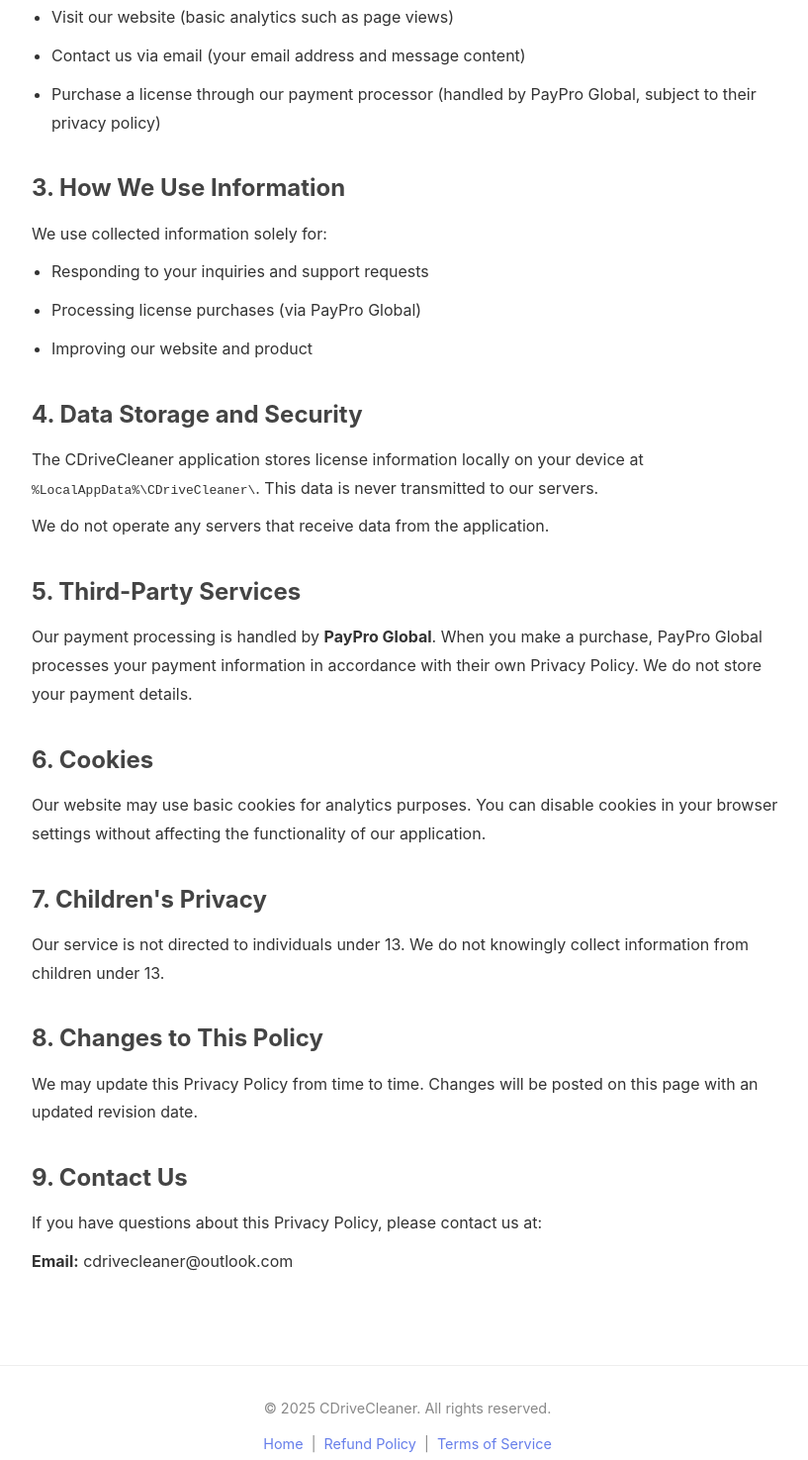
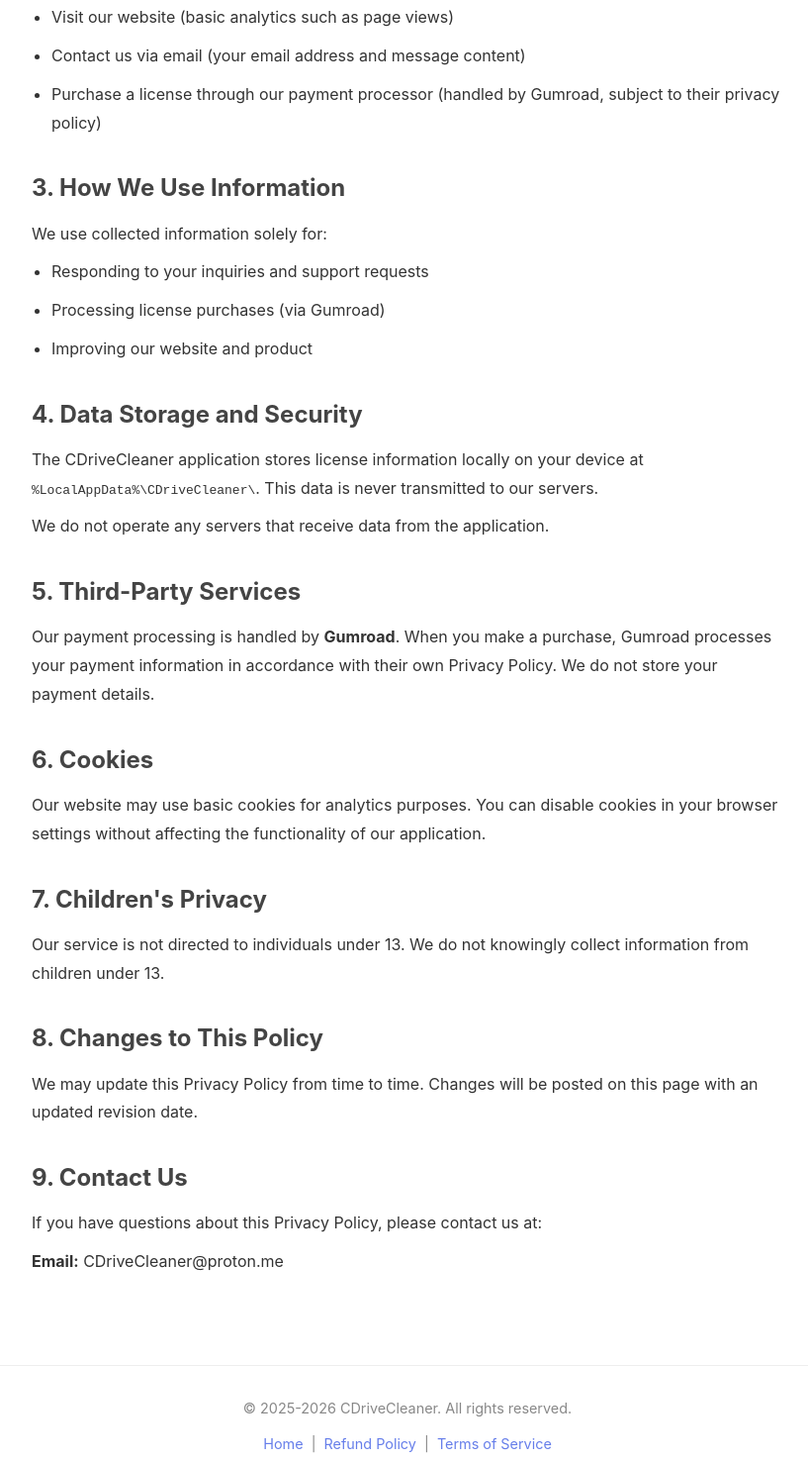
Before and after one commit to Starhunk/CDriveCleaner, a plain HTML site: page privacy.html in a window 1280 px wide. Shown: the part 660-2135 px from the top of the page at 99% size, without its empty margins (228-1045 px from the left). Drawn offline with Linux system fonts and the light colour scheme.

Commit message:
Update privacy policy details and contact email

```diff
--- a/privacy.html
+++ b/privacy.html
@@ -20,7 +20,7 @@
 
 <div class="header">
     <h1>Privacy Policy</h1>
-    <p>Last updated: July 12, 2025</p>
+    <p>Last updated: July 13, 2025</p>
 </div>
 
 <div class="content">
@@ -35,14 +35,14 @@
     <ul>
         <li>Visit our website (basic analytics such as page views)</li>
         <li>Contact us via email (your email address and message content)</li>
-        <li>Purchase a license through our payment processor (handled by PayPro Global, subject to their privacy policy)</li>
+        <li>Purchase a license through our payment processor (handled by Gumroad, subject to their privacy policy)</li>
     </ul>
 
     <h2>3. How We Use Information</h2>
     <p>We use collected information solely for:</p>
     <ul>
         <li>Responding to your inquiries and support requests</li>
-        <li>Processing license purchases (via PayPro Global)</li>
+        <li>Processing license purchases (via Gumroad)</li>
         <li>Improving our website and product</li>
     </ul>
 
@@ -51,7 +51,7 @@
     <p>We do not operate any servers that receive data from the application.</p>
 
     <h2>5. Third-Party Services</h2>
-    <p>Our payment processing is handled by <strong>PayPro Global</strong>. When you make a purchase, PayPro Global processes your payment information in accordance with their own Privacy Policy. We do not store your payment details.</p>
+    <p>Our payment processing is handled by <strong>Gumroad</strong>. When you make a purchase, Gumroad processes your payment information in accordance with their own Privacy Policy. We do not store your payment details.</p>
 
     <h2>6. Cookies</h2>
     <p>Our website may use basic cookies for analytics purposes. You can disable cookies in your browser settings without affecting the functionality of our application.</p>
@@ -64,12 +64,12 @@
 
     <h2>9. Contact Us</h2>
     <p>If you have questions about this Privacy Policy, please contact us at:</p>
-    <p><strong>Email:</strong> cdrivecleaner@outlook.com</p>
+    <p><strong>Email:</strong> CDriveCleaner@proton.me</p>
 
 </div>
 
 <footer>
-    <p>&copy; 2025 CDriveCleaner. All rights reserved.</p>
+    <p>&copy; 2025-2026 CDriveCleaner. All rights reserved.</p>
     <p>
         <a href="index.html">Home</a> &nbsp;|&nbsp;
         <a href="refund.html">Refund Policy</a> &nbsp;|&nbsp;
```
